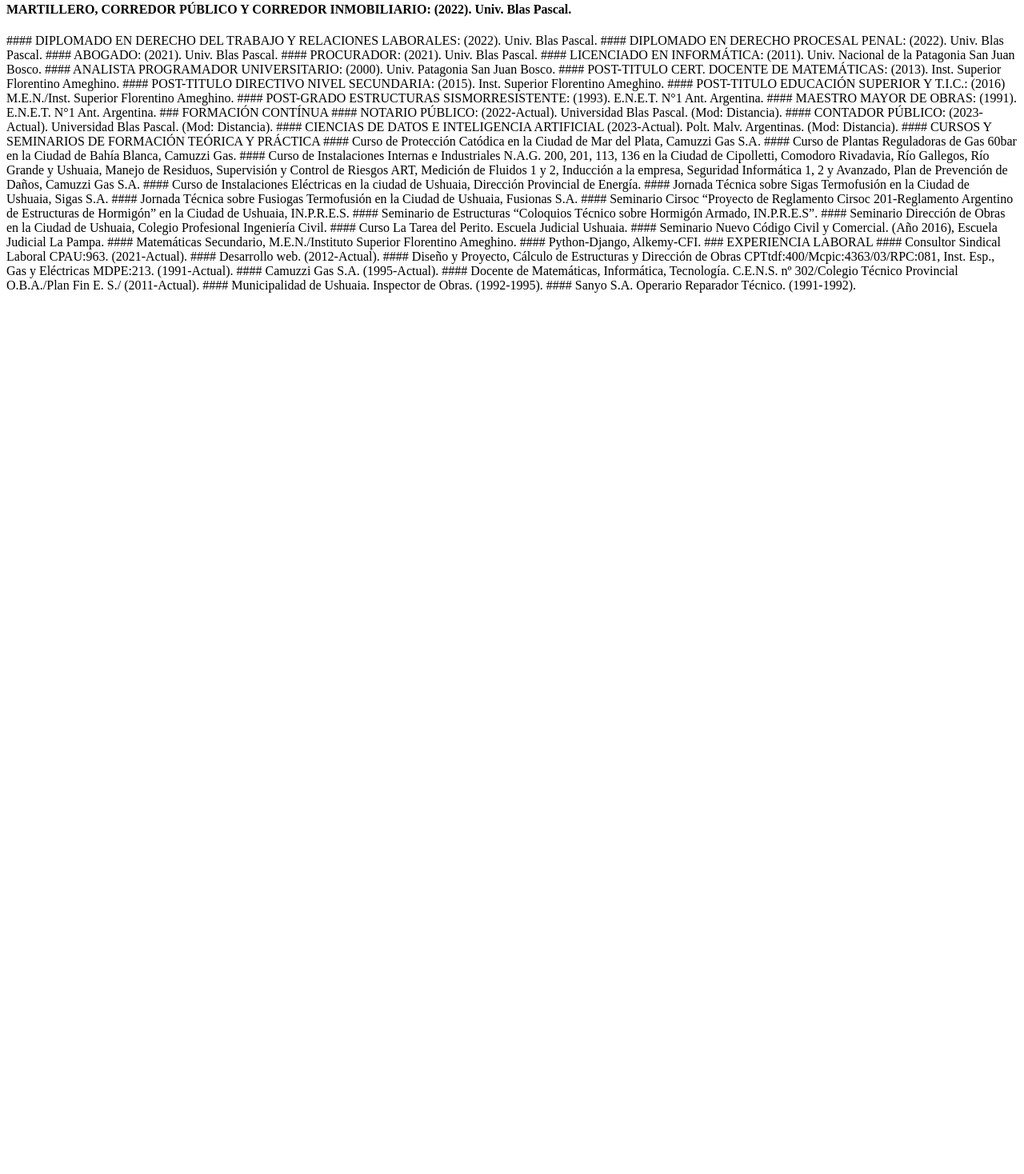
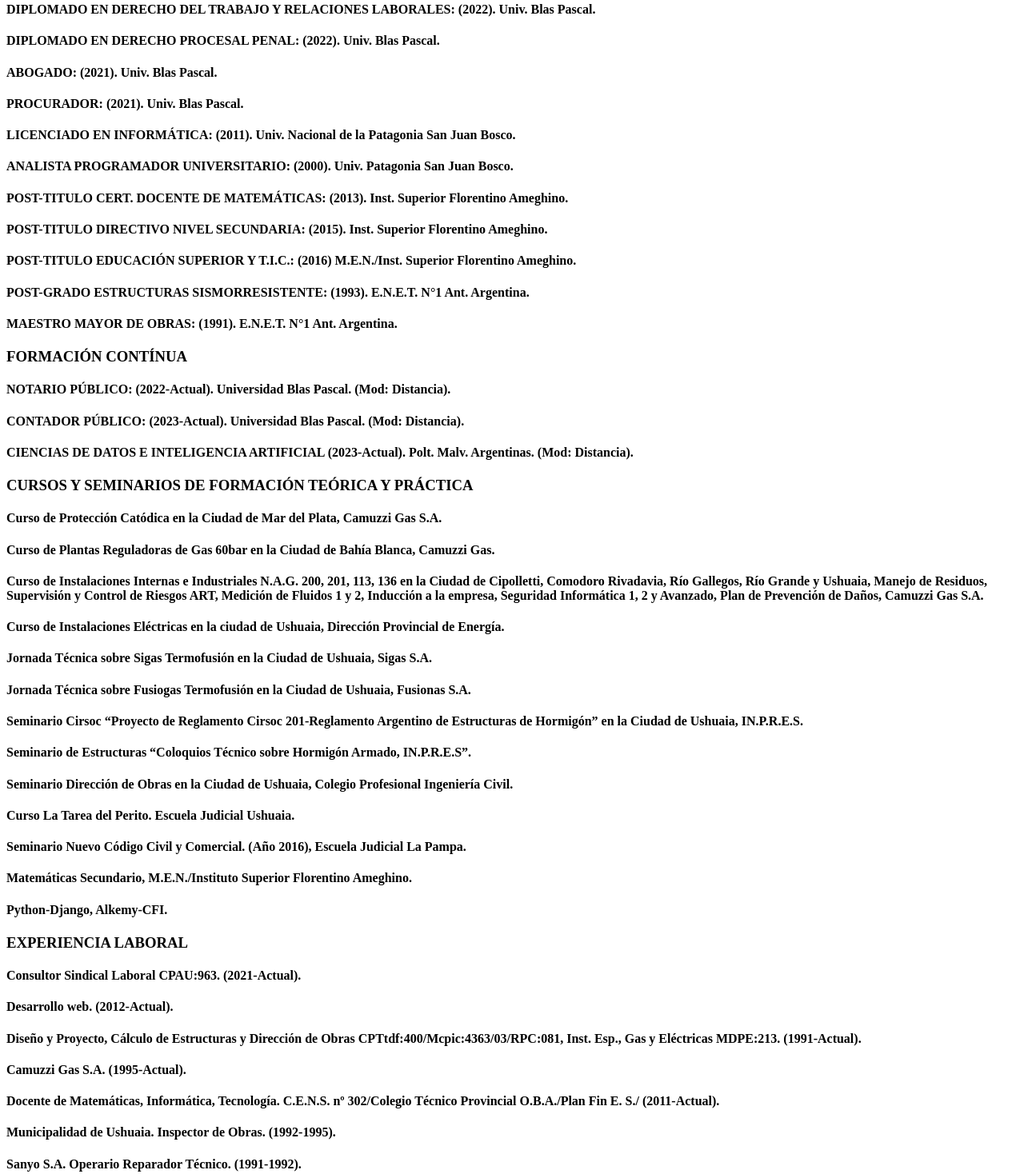
Before and after one commit to lucasgab2010/cv-gg, a plain HTML site: page index.html in a window 1280 px wide. Shown: the part 382-1850 px from the top of the page at 80% size. Before the commit the page ends 800 px from the top, so only its background shows below. Drawn offline with Linux system fonts and the light colour scheme.

Commit message:
colocar imagen

```diff
--- a/index.html
+++ b/index.html
@@ -7,55 +7,57 @@
 </head>
 <body>
     <h1>Gabriel García</h1>
-<h4>www.ggcon.com.ar</h4>
-<image src="/img/logo ggcon.png" alt="ggcon">
+    <a href="www.ggcon.com.ar">ggcon</a>
+
+<img src="/img/logo ggcon.png" alt="ggcon">
+
 
 <h3>FORMACIÓN ACADÉMICA</h3>
 
 <h4>MARTILLERO, CORREDOR PÚBLICO Y CORREDOR INMOBILIARIO: (2022). Univ. Blas Pascal.</h4>
-#### DIPLOMADO EN DERECHO DEL TRABAJO Y RELACIONES LABORALES: (2022). Univ. Blas Pascal.
-#### DIPLOMADO EN DERECHO PROCESAL PENAL: (2022). Univ. Blas Pascal.
-#### ABOGADO: (2021). Univ. Blas Pascal.
-#### PROCURADOR: (2021). Univ. Blas Pascal.
-#### LICENCIADO EN INFORMÁTICA: (2011). Univ. Nacional de la Patagonia San Juan Bosco.
-#### ANALISTA PROGRAMADOR UNIVERSITARIO: (2000). Univ. Patagonia San Juan Bosco.
-#### POST-TITULO CERT. DOCENTE DE MATEMÁTICAS: (2013). Inst. Superior Florentino Ameghino.
-#### POST-TITULO DIRECTIVO NIVEL SECUNDARIA: (2015). Inst. Superior Florentino Ameghino.
-#### POST-TITULO EDUCACIÓN SUPERIOR Y T.I.C.: (2016) M.E.N./Inst. Superior Florentino Ameghino.
-#### POST-GRADO ESTRUCTURAS SISMORRESISTENTE: (1993). E.N.E.T. N°1 Ant. Argentina.
-#### MAESTRO MAYOR DE OBRAS: (1991). E.N.E.T. N°1 Ant. Argentina.
+<h4>DIPLOMADO EN DERECHO DEL TRABAJO Y RELACIONES LABORALES: (2022). Univ. Blas Pascal.</h4>
+<h4>DIPLOMADO EN DERECHO PROCESAL PENAL: (2022). Univ. Blas Pascal.</h4>
+<h4>ABOGADO: (2021). Univ. Blas Pascal.</h4>
+<h4>PROCURADOR: (2021). Univ. Blas Pascal.</h4>
+<h4>LICENCIADO EN INFORMÁTICA: (2011). Univ. Nacional de la Patagonia San Juan Bosco.</h4>
+<h4>ANALISTA PROGRAMADOR UNIVERSITARIO: (2000). Univ. Patagonia San Juan Bosco.</h4>
+<h4>POST-TITULO CERT. DOCENTE DE MATEMÁTICAS: (2013). Inst. Superior Florentino Ameghino.</h4>
+<h4>POST-TITULO DIRECTIVO NIVEL SECUNDARIA: (2015). Inst. Superior Florentino Ameghino.</h4>
+<h4>POST-TITULO EDUCACIÓN SUPERIOR Y T.I.C.: (2016) M.E.N./Inst. Superior Florentino Ameghino.</h4>
+<h4>POST-GRADO ESTRUCTURAS SISMORRESISTENTE: (1993). E.N.E.T. N°1 Ant. Argentina.</h4>
+<h4>MAESTRO MAYOR DE OBRAS: (1991). E.N.E.T. N°1 Ant. Argentina.</h4>
 
-### FORMACIÓN CONTÍNUA
+<h3>FORMACIÓN CONTÍNUA</h3>
 
-#### NOTARIO PÚBLICO: (2022-Actual). Universidad Blas Pascal. (Mod: Distancia).
-#### CONTADOR PÚBLICO: (2023-Actual). Universidad Blas Pascal. (Mod: Distancia).
-#### CIENCIAS DE DATOS E INTELIGENCIA ARTIFICIAL (2023-Actual). Polt. Malv. Argentinas. (Mod: Distancia).
+<h4>NOTARIO PÚBLICO: (2022-Actual). Universidad Blas Pascal. (Mod: Distancia).</h4>
+<h4>CONTADOR PÚBLICO: (2023-Actual). Universidad Blas Pascal. (Mod: Distancia).</h4>
+<h4>CIENCIAS DE DATOS E INTELIGENCIA ARTIFICIAL (2023-Actual). Polt. Malv. Argentinas. (Mod: Distancia).</h4>
 
-#### CURSOS Y SEMINARIOS DE FORMACIÓN TEÓRICA Y PRÁCTICA
+<h3>CURSOS Y SEMINARIOS DE FORMACIÓN TEÓRICA Y PRÁCTICA</h3>
 
-#### Curso de Protección Catódica en la Ciudad de Mar del Plata, Camuzzi Gas S.A.
-#### Curso de Plantas Reguladoras de Gas 60bar en la Ciudad de Bahía Blanca, Camuzzi Gas.
-#### Curso de Instalaciones Internas e Industriales N.A.G. 200, 201, 113, 136 en la Ciudad de Cipolletti, Comodoro Rivadavia, Río Gallegos, Río Grande y Ushuaia, Manejo de Residuos, Supervisión y Control de Riesgos ART, Medición de Fluidos 1 y 2, Inducción a la empresa, Seguridad Informática 1, 2 y Avanzado, Plan de Prevención de Daños, Camuzzi Gas S.A.
-#### Curso de Instalaciones Eléctricas en la ciudad de Ushuaia, Dirección Provincial de Energía.
-#### Jornada Técnica sobre Sigas Termofusión en la Ciudad de Ushuaia, Sigas S.A.
-#### Jornada Técnica sobre Fusiogas Termofusión en la Ciudad de Ushuaia, Fusionas S.A.
-#### Seminario Cirsoc “Proyecto de Reglamento Cirsoc 201-Reglamento Argentino de Estructuras de Hormigón” en la Ciudad de Ushuaia, IN.P.R.E.S.
-#### Seminario de Estructuras “Coloquios Técnico sobre Hormigón Armado, IN.P.R.E.S”.
-#### Seminario Dirección de Obras en la Ciudad de Ushuaia, Colegio Profesional Ingeniería Civil.
-#### Curso La Tarea del Perito. Escuela Judicial Ushuaia.
-#### Seminario Nuevo Código Civil y Comercial. (Año 2016), Escuela Judicial La Pampa.
-#### Matemáticas Secundario, M.E.N./Instituto Superior Florentino Ameghino.
-#### Python-Django, Alkemy-CFI.
+<h4>Curso de Protección Catódica en la Ciudad de Mar del Plata, Camuzzi Gas S.A.</h4>
+<h4>Curso de Plantas Reguladoras de Gas 60bar en la Ciudad de Bahía Blanca, Camuzzi Gas.</h4>
+<h4>Curso de Instalaciones Internas e Industriales N.A.G. 200, 201, 113, 136 en la Ciudad de Cipolletti, Comodoro Rivadavia, Río Gallegos, Río Grande y Ushuaia, Manejo de Residuos, Supervisión y Control de Riesgos ART, Medición de Fluidos 1 y 2, Inducción a la empresa, Seguridad Informática 1, 2 y Avanzado, Plan de Prevención de Daños, Camuzzi Gas S.A.</h4>
+<h4>Curso de Instalaciones Eléctricas en la ciudad de Ushuaia, Dirección Provincial de Energía.</h4>
+<h4>Jornada Técnica sobre Sigas Termofusión en la Ciudad de Ushuaia, Sigas S.A.</h4>
+<h4>Jornada Técnica sobre Fusiogas Termofusión en la Ciudad de Ushuaia, Fusionas S.A.</h4>
+<h4>Seminario Cirsoc “Proyecto de Reglamento Cirsoc 201-Reglamento Argentino de Estructuras de Hormigón” en la Ciudad de Ushuaia, IN.P.R.E.S.</h4>
+<h4>Seminario de Estructuras “Coloquios Técnico sobre Hormigón Armado, IN.P.R.E.S”.</h4>
+<h4>Seminario Dirección de Obras en la Ciudad de Ushuaia, Colegio Profesional Ingeniería Civil.</h4>
+<h4>Curso La Tarea del Perito. Escuela Judicial Ushuaia.</h4>
+<h4>Seminario Nuevo Código Civil y Comercial. (Año 2016), Escuela Judicial La Pampa.</h4>
+<h4>Matemáticas Secundario, M.E.N./Instituto Superior Florentino Ameghino.</h4>
+<h4>Python-Django, Alkemy-CFI.</h4>
 
-### EXPERIENCIA LABORAL
+<h3>EXPERIENCIA LABORAL</h3>
 
-#### Consultor Sindical Laboral CPAU:963. (2021-Actual).
-#### Desarrollo web. (2012-Actual).
-#### Diseño y Proyecto, Cálculo de Estructuras y Dirección de Obras CPTtdf:400/Mcpic:4363/03/RPC:081, Inst. Esp., Gas y Eléctricas MDPE:213. (1991-Actual).
-#### Camuzzi Gas S.A. (1995-Actual).
-#### Docente de Matemáticas, Informática, Tecnología. C.E.N.S. nº 302/Colegio Técnico Provincial O.B.A./Plan Fin E. S./ (2011-Actual).
-#### Municipalidad de Ushuaia. Inspector de Obras. (1992-1995).
-#### Sanyo S.A. Operario Reparador Técnico. (1991-1992).
+<h4>Consultor Sindical Laboral CPAU:963. (2021-Actual).</h4>
+<h4>Desarrollo web. (2012-Actual).</h4>
+<h4>Diseño y Proyecto, Cálculo de Estructuras y Dirección de Obras CPTtdf:400/Mcpic:4363/03/RPC:081, Inst. Esp., Gas y Eléctricas MDPE:213. (1991-Actual).</h4>
+<h4>Camuzzi Gas S.A. (1995-Actual).</h4>
+<h4>Docente de Matemáticas, Informática, Tecnología. C.E.N.S. nº 302/Colegio Técnico Provincial O.B.A./Plan Fin E. S./ (2011-Actual).</h4>
+<h4>Municipalidad de Ushuaia. Inspector de Obras. (1992-1995).</h4>
+<h4>Sanyo S.A. Operario Reparador Técnico. (1991-1992).</h4>
 
 </body>
 </html>
```
